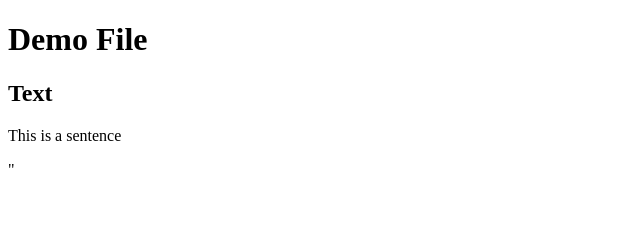
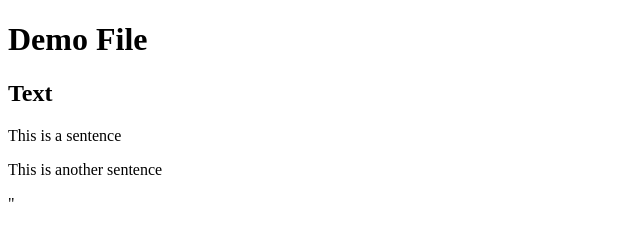
Before and after one commit to canoebrook/canoebrook, a plain HTML site: page index.html in a window 1280 px wide. Shown: the whole page, without its empty margins (0-640 px from the left). Drawn offline with Linux system fonts and the light colour scheme.

Commit message:
commit new html file2

```diff
--- a/index.html
+++ b/index.html
@@ -8,5 +8,6 @@
   <h1>Demo File</h1>
   <h2>Text</h2>
   <p>This is a sentence</p>
+  <p>This is another sentence</p>
 </body>
 </html>"
```
